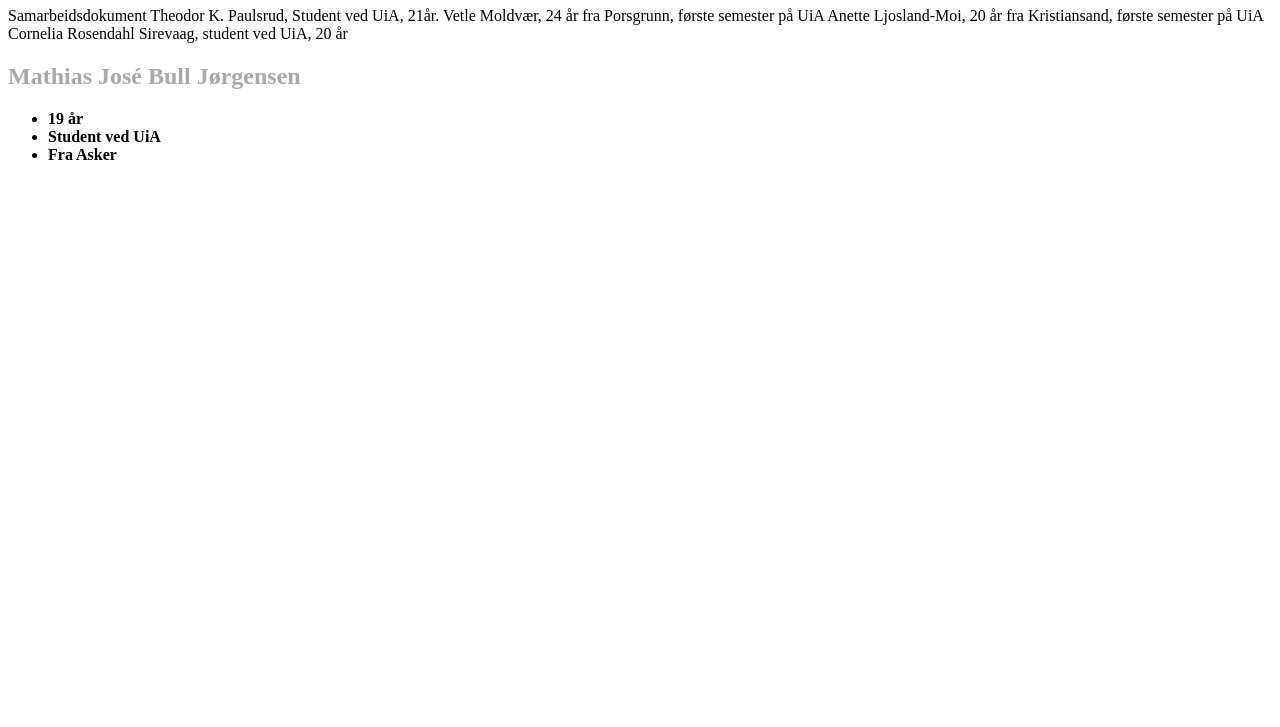
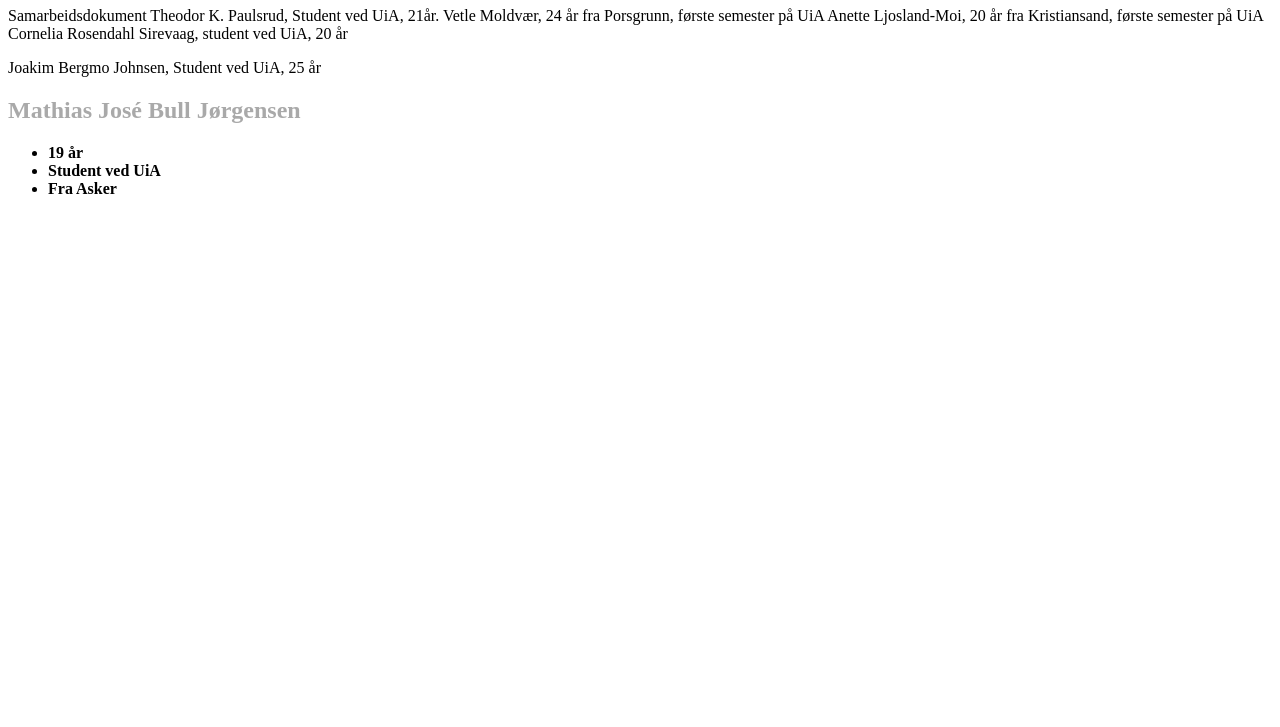
Before and after one commit to vetlemol/Gruppe-7B, a plain HTML site: page index.html in a window 1280 px wide. Shown: the part 73-800 px from the top of the page. Drawn offline with Linux system fonts and the light colour scheme.

Commit message:
lagt inn mitt visitkort i samme index.html fil som de andre.

```diff
--- a/index.html
+++ b/index.html
@@ -12,6 +12,7 @@
 <p1>Vetle Moldvær, 24 år fra Porsgrunn, første semester på UiA</p1>
 <p1>Anette Ljosland-Moi, 20 år fra Kristiansand, første semester på UiA</p1>
 <p1>Cornelia Rosendahl Sirevaag, student ved UiA, 20 år</p>
+<p1>Joakim Bergmo Johnsen, Student ved UiA, 25 år</p1>
 <h2 style="color: darkgray;">Mathias José Bull Jørgensen</h2>
 <ul style="font-weight: bold;">
 	<li>19 år </li>
```
